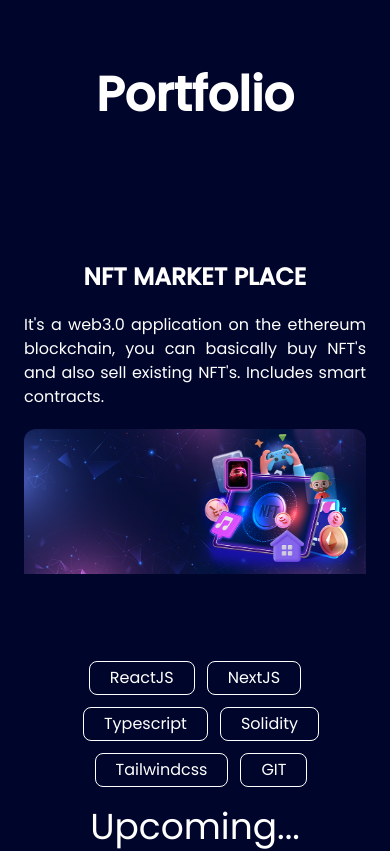
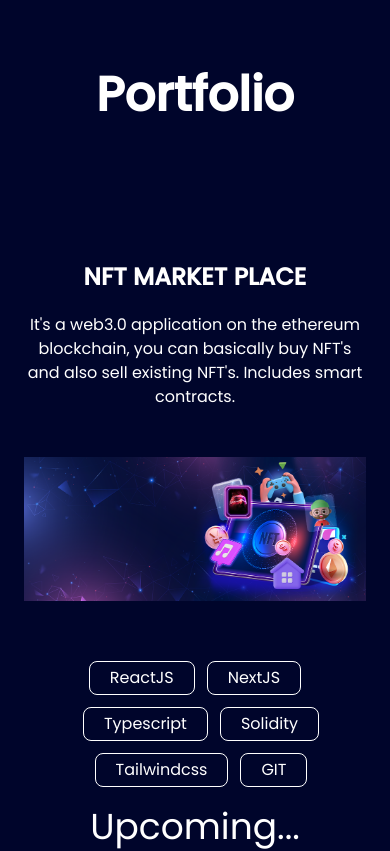
Before and after one commit to obendesmond/Portfolio, a Next.js app: page / in a window 390 px wide. Shown: the part 1160-2011 px from the top of the page. Built offline with nearby package versions, Linux system fonts and the light colour scheme.

Commit message:
add skills, fix footer color, fix contact, project and header

```diff
--- a/src/components/Header.js
+++ b/src/components/Header.js
@@ -20,7 +20,7 @@ export default function Header() {
         </div>
 
         <div className="flex flex-row text-xl text-white font-bold items-end md:hidden">
-          AKO DESMOND OBEN
+          {open ? "REACT SUPER HERO" : "AKO DESMOND OBEN"}
         </div>
 
         <div
--- a/src/components/Project.js
+++ b/src/components/Project.js
@@ -14,10 +14,11 @@ export default function Project({
   bgColor,
   colorTo,
 }) {
+  console.log(bgColor);
   return (
     <>
       <div
-        className={`bg-[${bgColor}] pb-10 pt-10 flex flex-col-reverse justify-between items-start md:grid md:grid-cols-2 md:pb-0 gap-20 md:pt-52`}
+        className={`bg-[${bgColor}] border-b-2 border-white pb-10 pt-10 flex flex-col-reverse justify-between items-start md:grid md:grid-cols-2 md:pb-0 gap-20 md:pt-52`}
       >
         <div className="hidden relative shadow-[36px_-20px_66px_-4px_rgba(0,0,0,0.37)]  w-full h-[420px] rounded-tr-[40px]  md:flex overflow-hidden">
           <Image
@@ -33,12 +34,12 @@ export default function Project({
           <div className="text-center md:text-left">
             <h1 className="text-white text-2xl font-bold uppercase">{title}</h1>
           </div>
-          <p className="text-white text-justify">{description}</p>
+          <p className="text-white  text-center md:text-left">{description}</p>
           <div className="relative flex w-full h-[200px] rounded-xl  md:hidden overflow-hidden">
             <Image
               src={`/assets/projects/${imgSrc}`}
               objectFit="contain"
-              objectPosition="right top"
+              objectPosition="center center"
               layout="fill"
               alt={title}
             />
--- a/src/components/sections/ContactSection.js
+++ b/src/components/sections/ContactSection.js
@@ -10,6 +10,8 @@ export default function ContactSection() {
     window.open(
       `mailto:obendesmond2@gmail.com?subject=${subject}&body=${message}`
     );
+    setSubject("");
+    setMessage("");
   };
 
   return (
--- a/src/components/sections/FooterSection.js
+++ b/src/components/sections/FooterSection.js
@@ -4,7 +4,7 @@ export default function FooterSection() {
   const year = new Date().getFullYear();
 
   return (
-    <div className="bg-myBorder p-5 text-gray-400">
+    <div className="bg-[#00052B] p-5 text-gray-400">
       <div className="container text-center relative mx-auto">
         <p>
           &copy; {year}. Made with 💜 by{" "}
--- a/src/components/sections/SkillsSection.js
+++ b/src/components/sections/SkillsSection.js
@@ -44,7 +44,9 @@ export default function SkillsSection() {
         <Skill title="ReactJS" percentage={95} />
         <Skill title="Redux" percentage={95} />
         <Skill title="NextJS" percentage={90} />
+        <Skill title="Typescript" percentage={80} />
         <Skill title="Firebase" percentage={85} />
+        <Skill title="Solidity" percentage={65} />
         <Skill title="Git" percentage={85} />
       </div>
 
```
